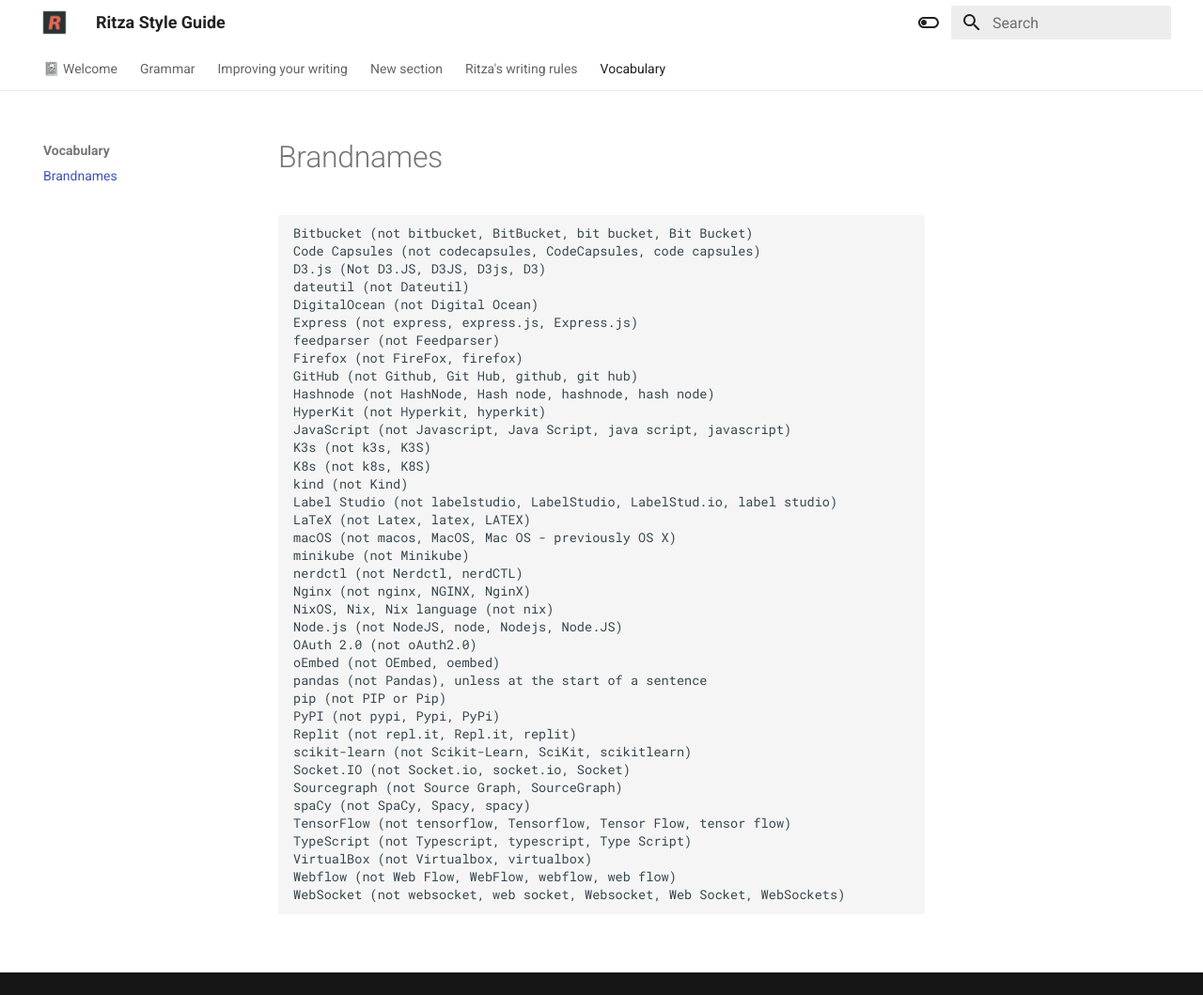
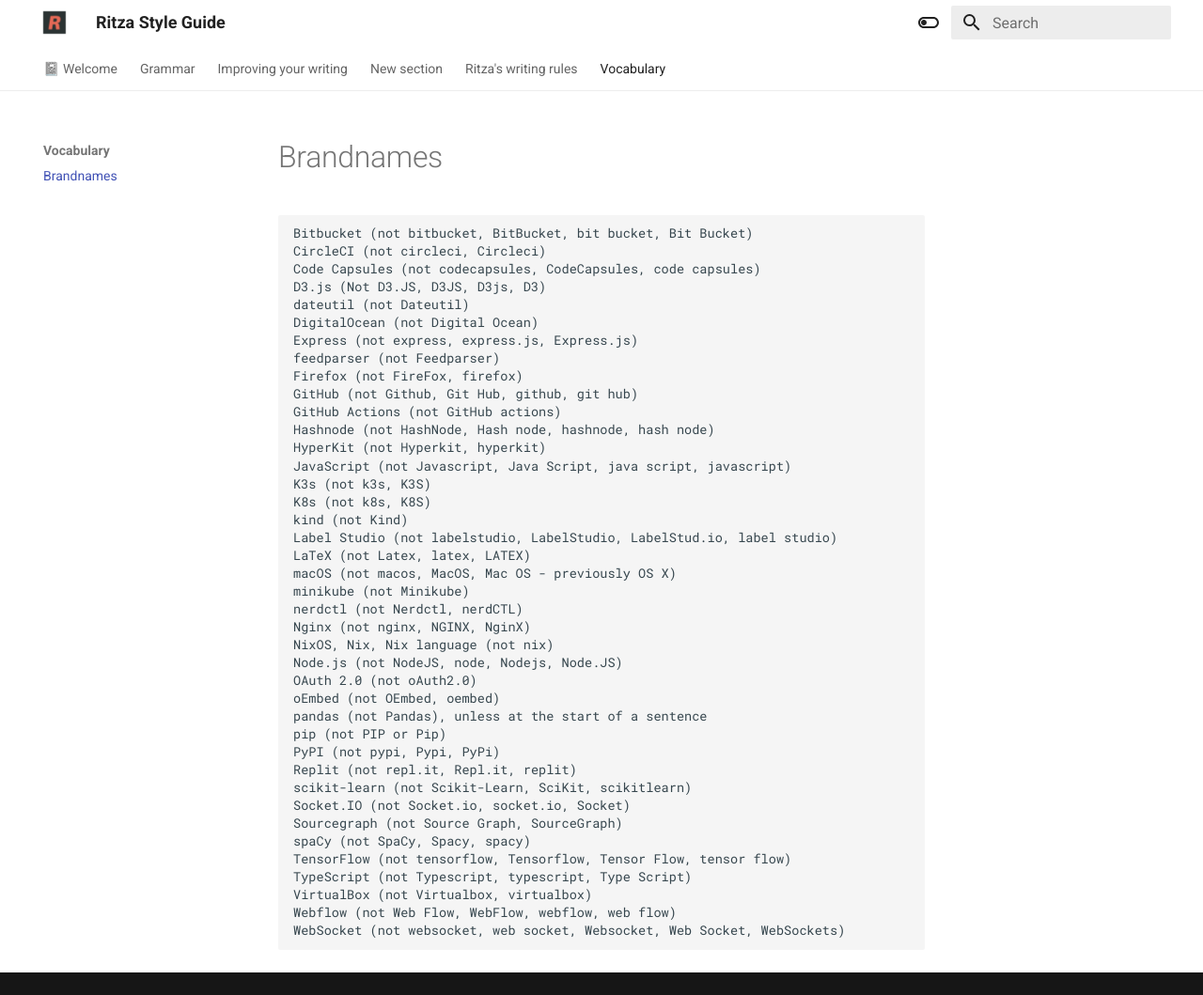
Before and after one commit to ritza-co/styleguide.ritza.co, an MkDocs documentation site: the page built from docs/vocabulary/brandnames.md, in a window 1280 px wide and 1059 px high. Shown: the whole window at 94% size. Built offline with MkDocs 1.6.1 and Material for MkDocs 9.7.7, drawn with Linux system fonts in a browser that asks for light colours.

Commit message:
Update brandnames.md

````diff
--- a/docs/vocabulary/brandnames.md
+++ b/docs/vocabulary/brandnames.md
@@ -2,6 +2,7 @@
 
 ```
 Bitbucket (not bitbucket, BitBucket, bit bucket, Bit Bucket)
+CircleCI (not circleci, Circleci)
 Code Capsules (not codecapsules, CodeCapsules, code capsules)
 D3.js (Not D3.JS, D3JS, D3js, D3)
 dateutil (not Dateutil)
@@ -10,6 +11,7 @@
 feedparser (not Feedparser)
 Firefox (not FireFox, firefox)
 GitHub (not Github, Git Hub, github, git hub)
+GitHub Actions (not GitHub actions)
 Hashnode (not HashNode, Hash node, hashnode, hash node)
 HyperKit (not Hyperkit, hyperkit)
 JavaScript (not Javascript, Java Script, java script, javascript)
````
